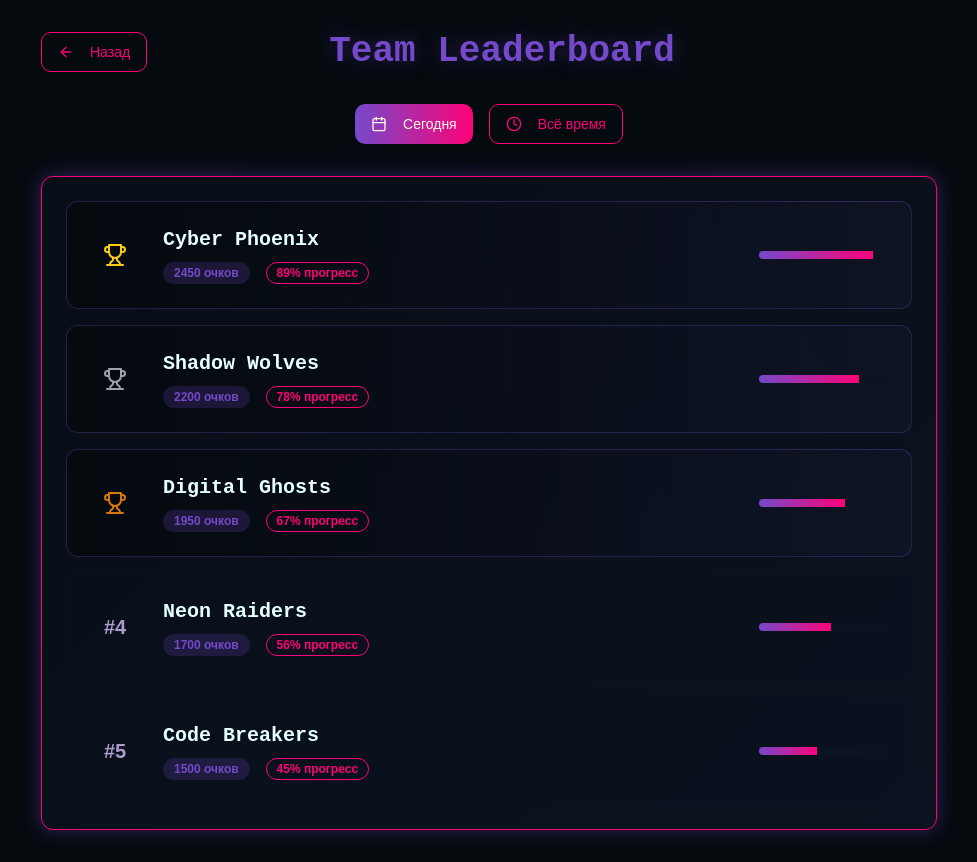
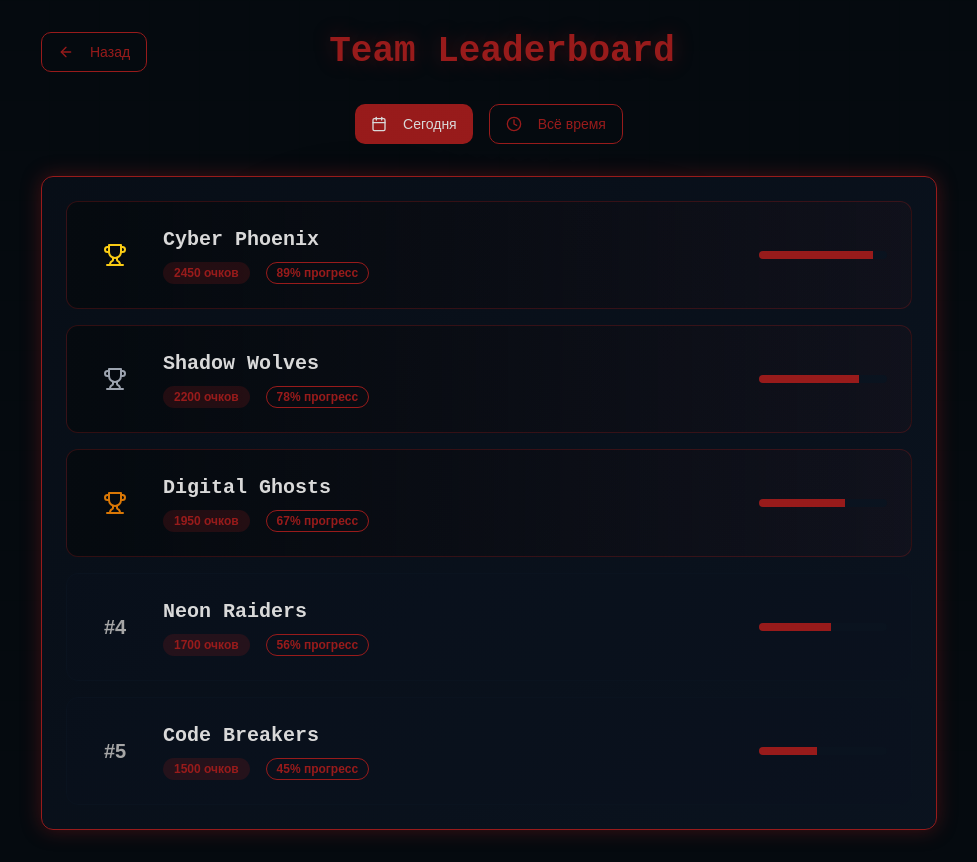
Before and after one commit to karions1/anti-facity-ops, a React (Vite) app: page /leaderboard in a window 1280 px wide. Shown: the whole page, without its empty margins (151-1128 px from the left). Built offline with nearby package versions, Linux system fonts and the light colour scheme.

Commit message:
Обновить цвета интерфейса
Заменить фиолетовый на основной цвет интерфейса, бордовый на цвет "Antifa", а весь текст и его оттенки заменить на третий цвет вместо белого.

```diff
--- a/src/index.css
+++ b/src/index.css
@@ -10,36 +10,36 @@
   :root {
     /* Dark cyberpunk theme */
     --background: 210 50% 4%;
-    --foreground: 180 100% 95%;
+    --foreground: 0 0% 85%;
 
     --card: 215 50% 6%;
-    --card-foreground: 180 100% 95%;
+    --card-foreground: 0 0% 85%;
 
     --popover: 215 50% 6%;
-    --popover-foreground: 180 100% 95%;
+    --popover-foreground: 0 0% 85%;
 
-    /* Purple primary */
-    --primary: 260 55% 54%;
-    --primary-foreground: 45 95% 95%;
+    /* Dark red primary (Antifa colors) */
+    --primary: 0 70% 35%;
+    --primary-foreground: 0 0% 85%;
 
-    /* Pink secondary */
-    --secondary: 332 98% 50%;
-    --secondary-foreground: 260 55% 10%;
+    /* Black secondary */
+    --secondary: 0 0% 15%;
+    --secondary-foreground: 0 0% 85%;
 
     --muted: 215 50% 8%;
-    --muted-foreground: 260 30% 70%;
+    --muted-foreground: 0 0% 65%;
 
-    /* Pink accent */
-    --accent: 332 98% 50%;
-    --accent-foreground: 260 55% 10%;
+    /* Red accent */
+    --accent: 0 70% 35%;
+    --accent-foreground: 0 0% 85%;
 
-    /* Red for alerts */
-    --destructive: 0 100% 60%;
-    --destructive-foreground: 180 100% 95%;
+    /* Bright red for alerts */
+    --destructive: 0 85% 55%;
+    --destructive-foreground: 0 0% 85%;
 
-    --border: 332 98% 50%;
+    --border: 0 70% 35%;
     --input: 215 50% 8%;
-    --ring: 332 98% 50%;
+    --ring: 0 70% 35%;
 
     --radius: 0.75rem;
 
@@ -51,14 +51,14 @@
     --dark-border: 215 50% 15%;
 
     /* Gradients */
-    --gradient-primary: linear-gradient(135deg, hsl(260 55% 54%), hsl(332 98% 50%));
-    --gradient-secondary: linear-gradient(135deg, hsl(332 98% 50%), hsl(260 55% 54%));
-    --gradient-cyber: linear-gradient(45deg, hsl(260 55% 54% / 0.1), hsl(332 98% 50% / 0.1));
-    --gradient-dashboard: linear-gradient(135deg, hsl(260 55% 54%), hsl(332 98% 50%));
+    --gradient-primary: linear-gradient(135deg, hsl(0 70% 35%), hsl(0 0% 15%));
+    --gradient-secondary: linear-gradient(135deg, hsl(0 0% 15%), hsl(0 70% 35%));
+    --gradient-cyber: linear-gradient(45deg, hsl(0 70% 35% / 0.1), hsl(0 0% 15% / 0.1));
+    --gradient-dashboard: linear-gradient(135deg, hsl(0 70% 35%), hsl(0 0% 15%));
 
     /* Shadows and glows */
-    --glow-purple: 0 0 20px hsl(260 55% 54% / 0.4);
-    --glow-pink: 0 0 20px hsl(332 98% 50% / 0.4);
+    --glow-red: 0 0 20px hsl(0 70% 35% / 0.4);
+    --glow-dark: 0 0 20px hsl(0 0% 15% / 0.4);
 
     /* Animations */
     --transition-fast: all 0.2s cubic-bezier(0.4, 0, 0.2, 1);
@@ -72,7 +72,7 @@
 
     --sidebar-primary: 240 5.9% 10%;
 
-    --sidebar-primary-foreground: 0 0% 98%;
+    --sidebar-primary-foreground: 0 0% 85%;
 
     --sidebar-accent: 240 4.8% 95.9%;
 
@@ -85,44 +85,44 @@
 
   .dark {
     --background: 210 50% 4%;
-    --foreground: 180 100% 95%;
+    --foreground: 0 0% 85%;
 
     --card: 215 50% 6%;
-    --card-foreground: 180 100% 95%;
+    --card-foreground: 0 0% 85%;
 
     --popover: 215 50% 6%;
-    --popover-foreground: 180 100% 95%;
+    --popover-foreground: 0 0% 85%;
 
-    /* Purple primary */
-    --primary: 260 55% 54%;
-    --primary-foreground: 45 95% 95%;
+    /* Dark red primary */
+    --primary: 0 70% 35%;
+    --primary-foreground: 0 0% 85%;
 
-    /* Pink secondary */
-    --secondary: 332 98% 50%;
-    --secondary-foreground: 260 55% 10%;
+    /* Black secondary */
+    --secondary: 0 0% 15%;
+    --secondary-foreground: 0 0% 85%;
 
     --muted: 215 50% 8%;
-    --muted-foreground: 260 30% 70%;
+    --muted-foreground: 0 0% 65%;
 
-    /* Pink accent */
-    --accent: 332 98% 50%;
-    --accent-foreground: 260 55% 10%;
+    /* Red accent */
+    --accent: 0 70% 35%;
+    --accent-foreground: 0 0% 85%;
 
-    --destructive: 0 100% 60%;
-    --destructive-foreground: 180 100% 95%;
+    --destructive: 0 85% 55%;
+    --destructive-foreground: 0 0% 85%;
 
-    --border: 332 98% 50%;
+    --border: 0 70% 35%;
     --input: 215 50% 8%;
-    --ring: 332 98% 50%;
+    --ring: 0 70% 35%;
 
     --sidebar-background: 210 50% 4%;
-    --sidebar-foreground: 180 100% 95%;
-    --sidebar-primary: 260 55% 54%;
-    --sidebar-primary-foreground: 45 95% 95%;
+    --sidebar-foreground: 0 0% 85%;
+    --sidebar-primary: 0 70% 35%;
+    --sidebar-primary-foreground: 0 0% 85%;
     --sidebar-accent: 215 50% 8%;
-    --sidebar-accent-foreground: 180 100% 95%;
-    --sidebar-border: 332 98% 50%;
-    --sidebar-ring: 332 98% 50%;
+    --sidebar-accent-foreground: 0 0% 85%;
+    --sidebar-border: 0 70% 35%;
+    --sidebar-ring: 0 70% 35%;
   }
 }
 
@@ -146,24 +146,24 @@
   .cyber-panel {
     @apply bg-card border border-border rounded-lg p-6;
     background: linear-gradient(135deg, hsl(var(--card)), hsl(var(--muted)));
-    box-shadow: var(--glow-purple);
+    box-shadow: var(--glow-red);
   }
 
   .neon-button {
     @apply px-6 py-3 rounded-lg font-medium transition-all duration-300;
     background: var(--gradient-primary);
     color: hsl(var(--primary-foreground));
-    box-shadow: var(--glow-purple);
+    box-shadow: var(--glow-red);
   }
 
   .neon-button:hover {
     transform: translateY(-2px);
-    box-shadow: var(--glow-purple), 0 4px 20px hsl(260 55% 54% / 0.3);
+    box-shadow: var(--glow-red), 0 4px 20px hsl(0 70% 35% / 0.3);
   }
 
   .neon-text {
     color: hsl(var(--primary));
-    text-shadow: var(--glow-purple);
+    text-shadow: var(--glow-red);
   }
 
   .hud-element {
@@ -179,7 +179,7 @@
   .cyber-input:focus {
     outline: none;
     border-color: hsl(var(--primary));
-    box-shadow: var(--glow-pink);
+    box-shadow: var(--glow-red);
   }
 
   .glow-effect {
```
